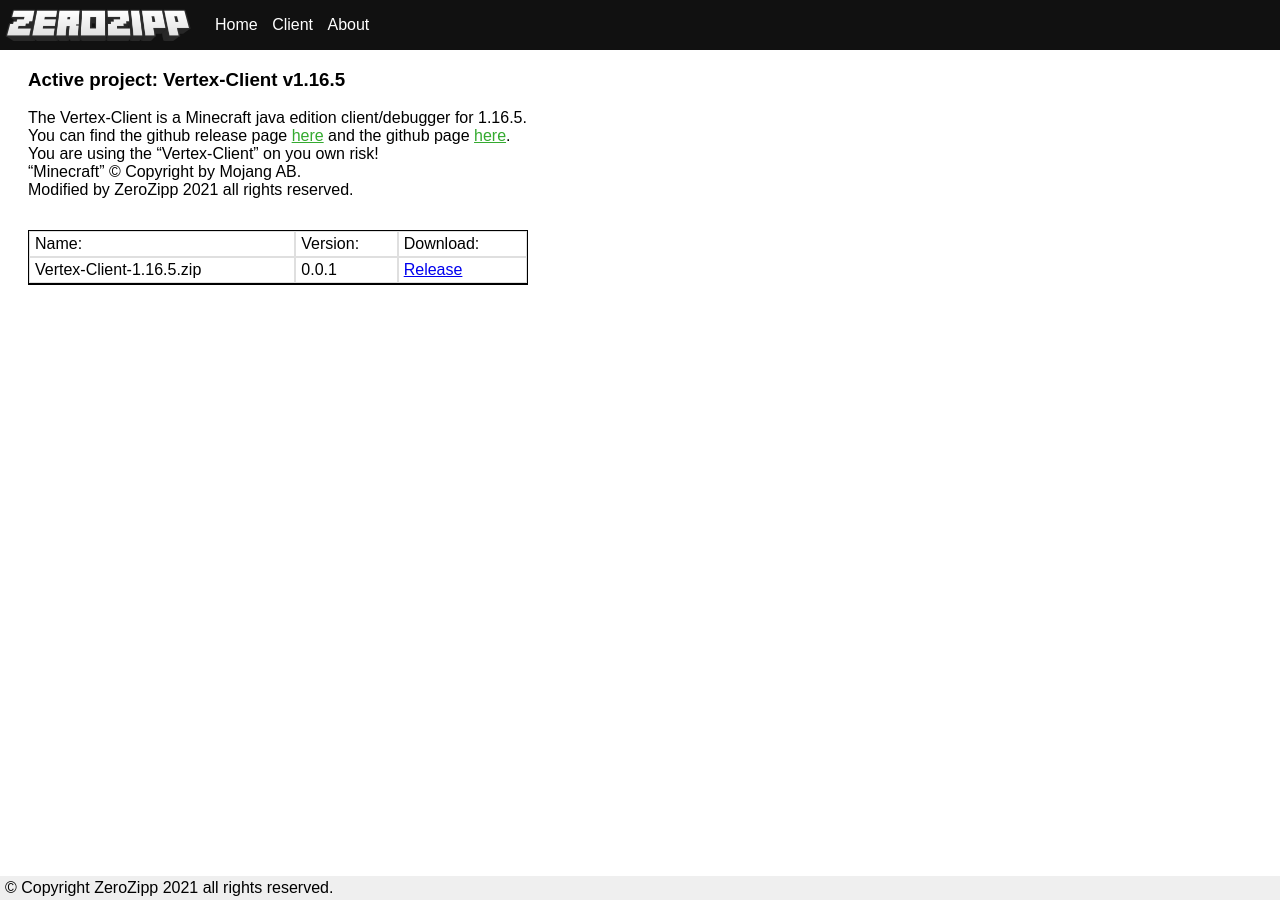
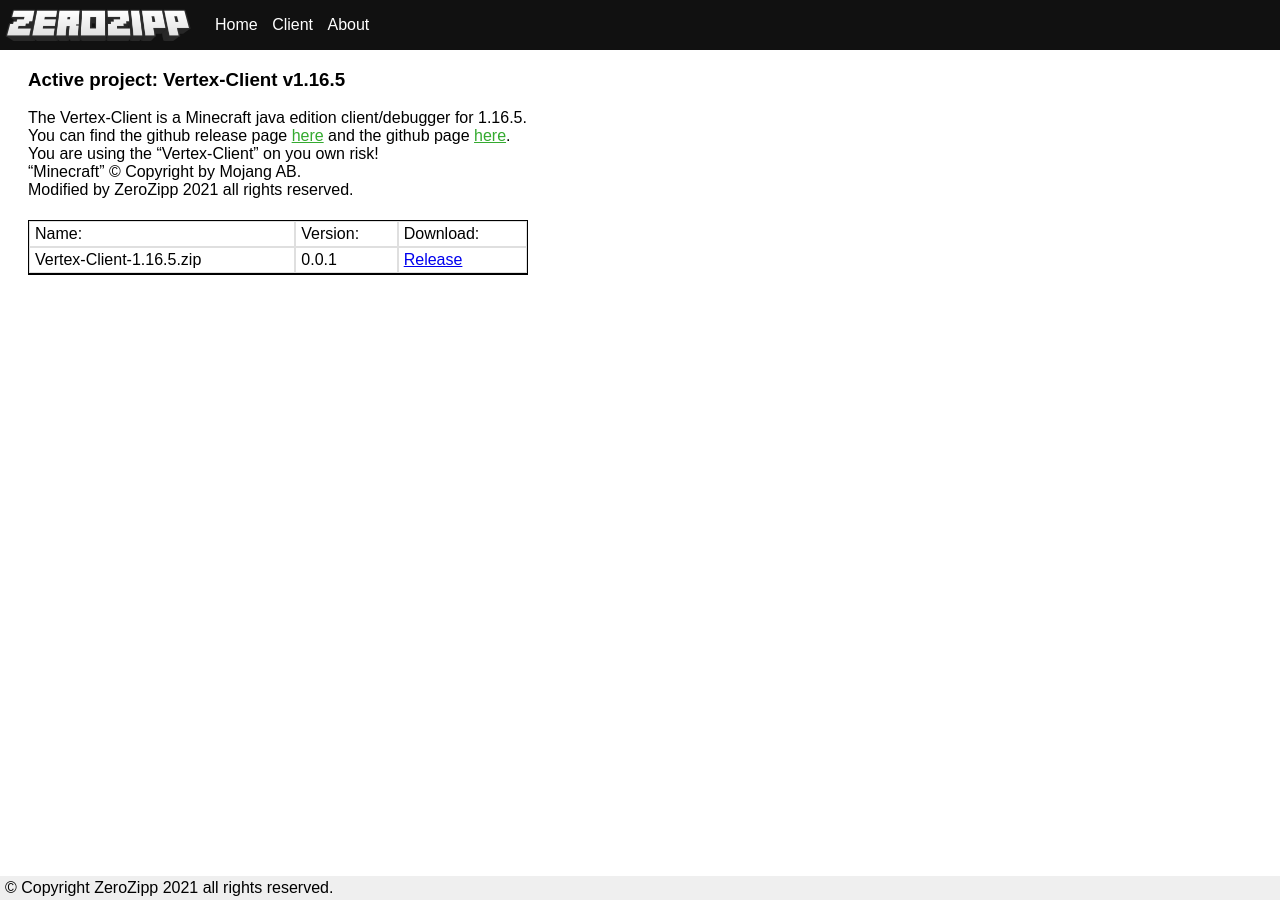
Before and after one commit to ZeroZipp/zerozipp.github.io, a Jekyll site: the page built from client/index.md, in a window 1280 px wide. Built offline with Jekyll 4.4.1, drawn with Linux system fonts in a browser that asks for light colours; our own code applies the rules of GitHub Pages for plain Markdown files.

Commit message:
Update index.md

```diff
--- a/client/index.md
+++ b/client/index.md
@@ -4,7 +4,7 @@
 You are using the "Vertex-Client" on you own risk!<br>
 "Minecraft" © Copyright by Mojang AB.<br>
 Modified by ZeroZipp 2021 all rights reserved.<br>
-<table style="top: 180px; width: 500px" class="downloads">
+<table style="top: 170px; width: 500px" class="downloads">
   <tr>
     <th class="list">Name:</th>
     <th class="list">Version:</th>
```
